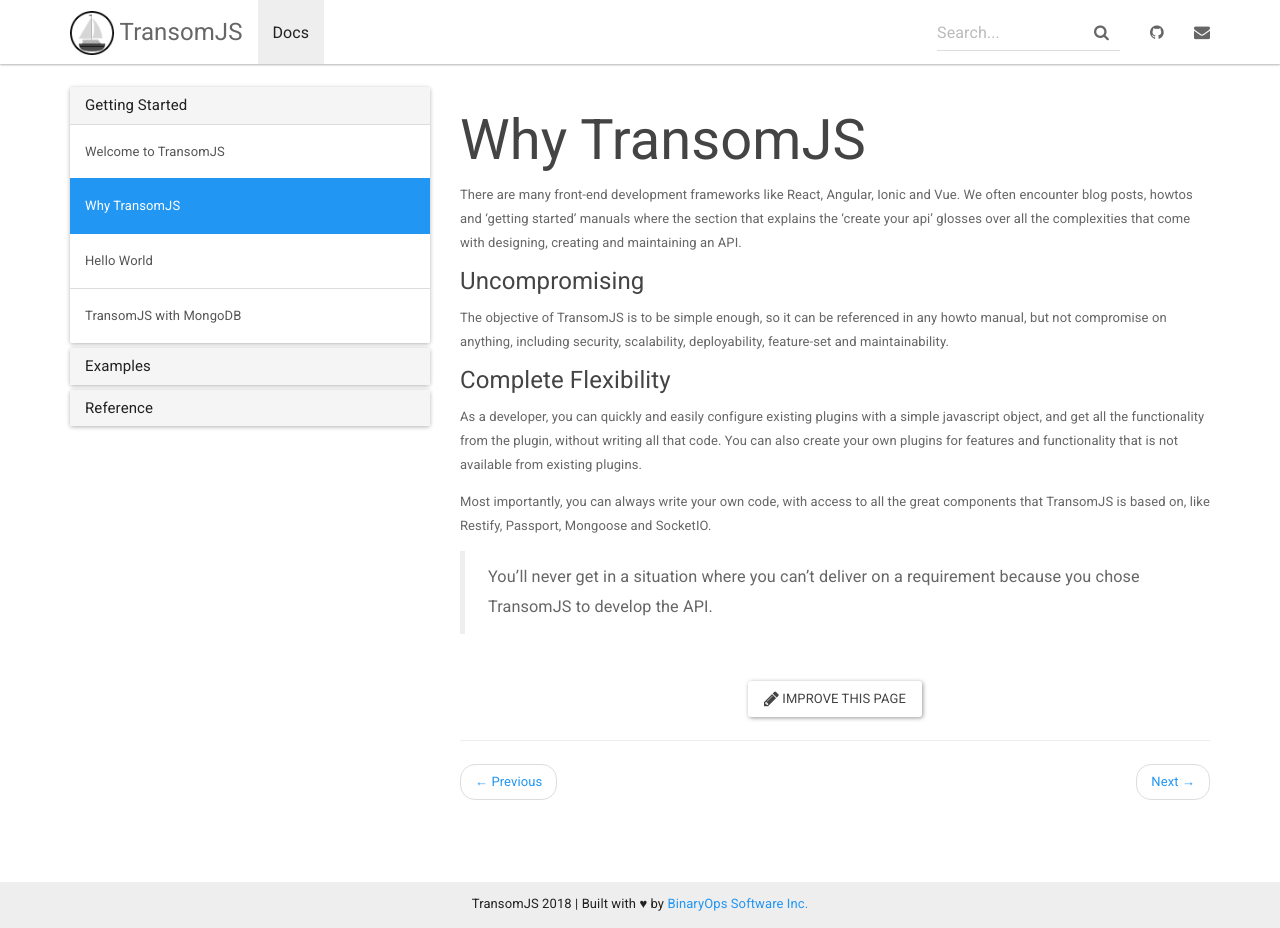
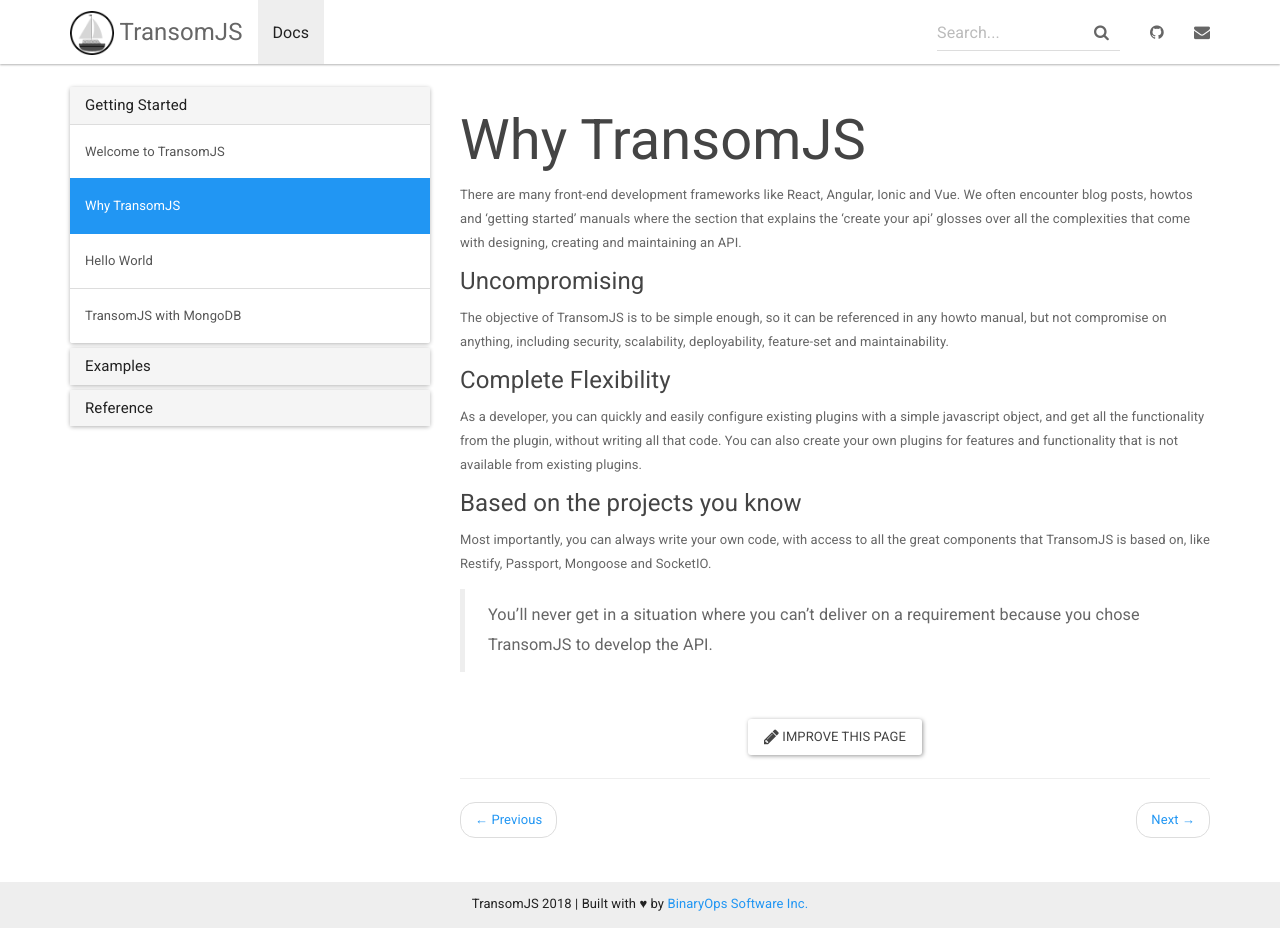
Before and after one commit to transomjs/transomjs.github.io, a Jekyll site: the page built from _docs/why-transomjs.md, in a window 1280 px wide and 928 px high. Built offline with Jekyll 4.4.1, drawn with Linux system fonts in a browser that asks for light colours; nearby versions of some CDN libraries.

Commit message:
Update why-transomjs.md

```diff
--- a/_docs/why-transomjs.md
+++ b/_docs/why-transomjs.md
@@ -13,6 +13,7 @@
 #### Complete Flexibility
 As a developer, you can quickly and easily configure existing plugins with a simple javascript object, and get all the functionality from the plugin, without writing all that code. You can also create your own plugins for features and functionality that is not available from existing plugins.
 
+#### Based on the projects you know
 Most importantly, you can always write your own code, with access to all the great components that TransomJS is based on, like Restify, Passport, Mongoose and SocketIO.
 
 > You'll never get in a situation where you can't deliver on a requirement because you chose TransomJS to develop the API.
```
